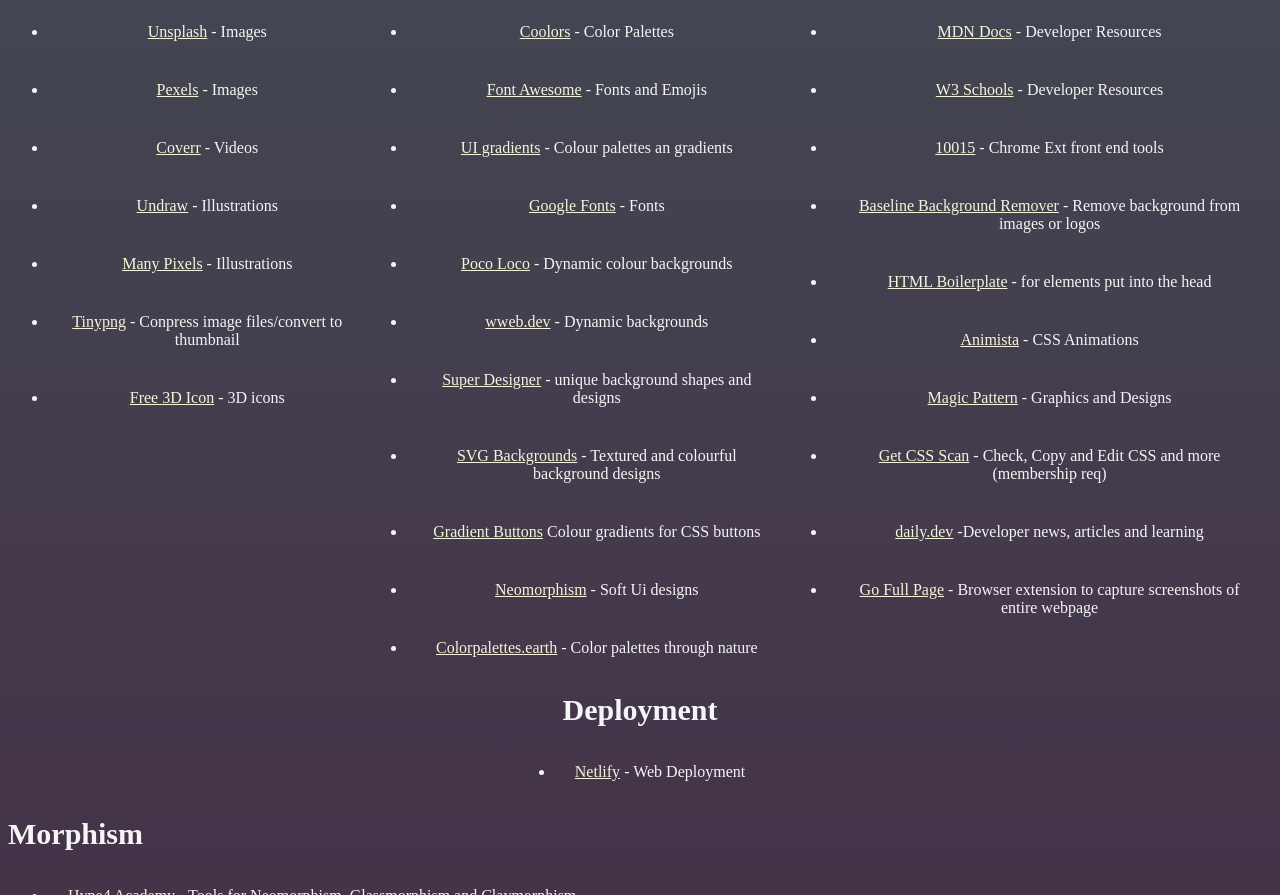
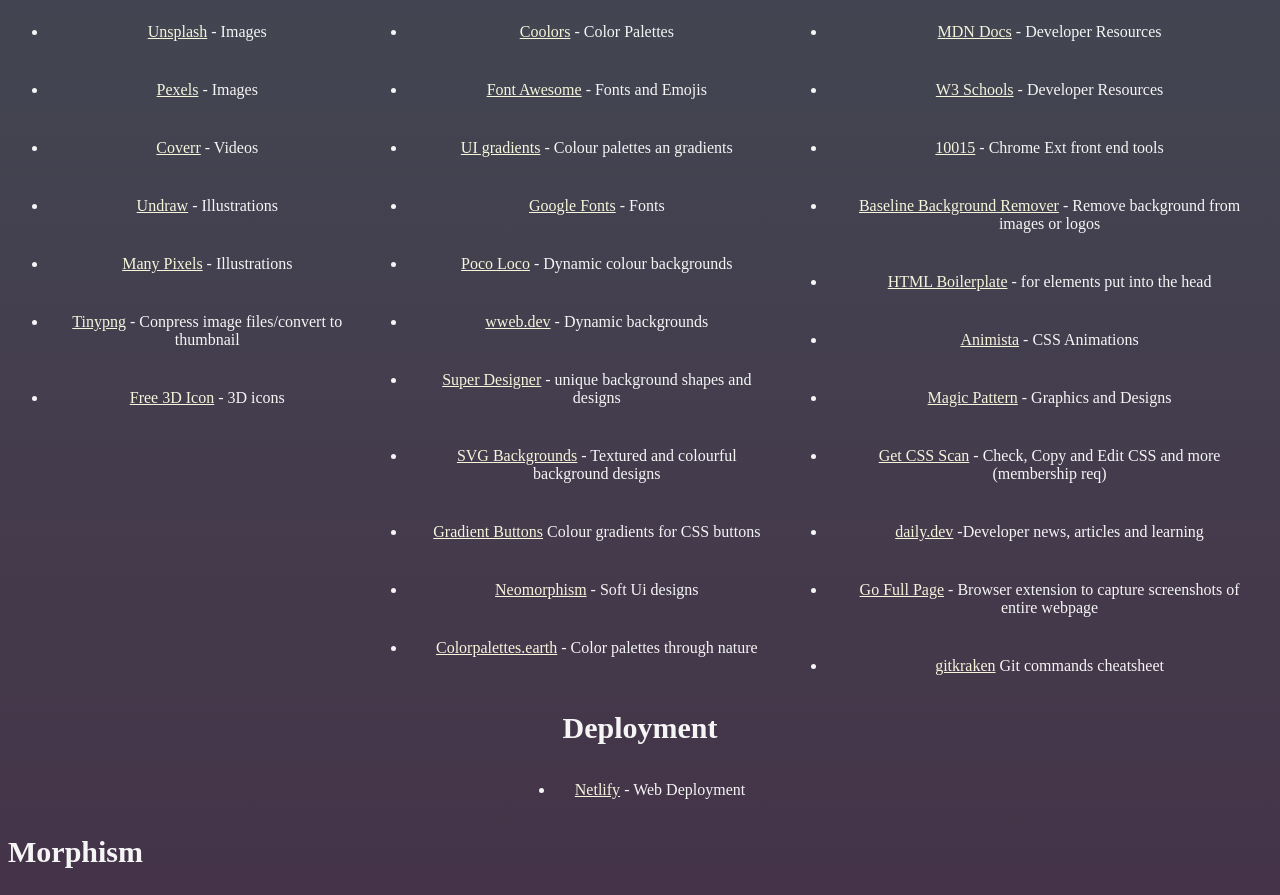
Before and after one commit to mjohnstone182/Coding-Support-Links, a plain HTML site: page index.html in a window 1280 px wide. Shown: the part 262-1157 px from the top of the page. Drawn offline with Linux system fonts and the light colour scheme.

Commit message:
Update index.html

```diff
--- a/index.html
+++ b/index.html
@@ -109,6 +109,9 @@
 <li>
     <a href="https://gofullpage.com/" target="_blank">Go Full Page</a> - Browser extension to capture screenshots of entire webpage
 </li>
+<li>
+    <a href="https://www.gitkraken.com/learn/git/commands" target="_blank">gitkraken</a> Git commands cheatsheet
+</li>
 </ul>
 </div>
 </div>
```
